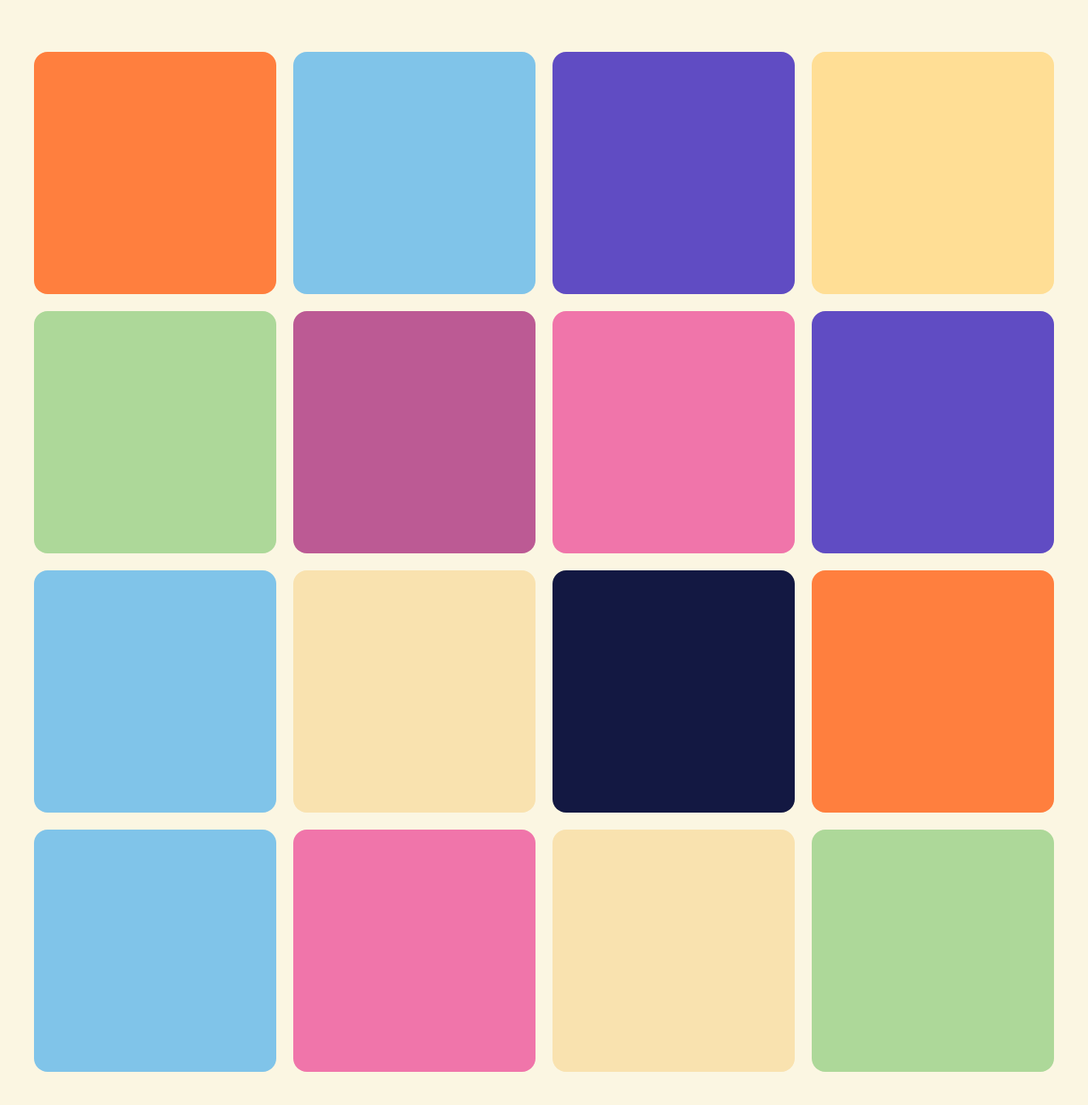
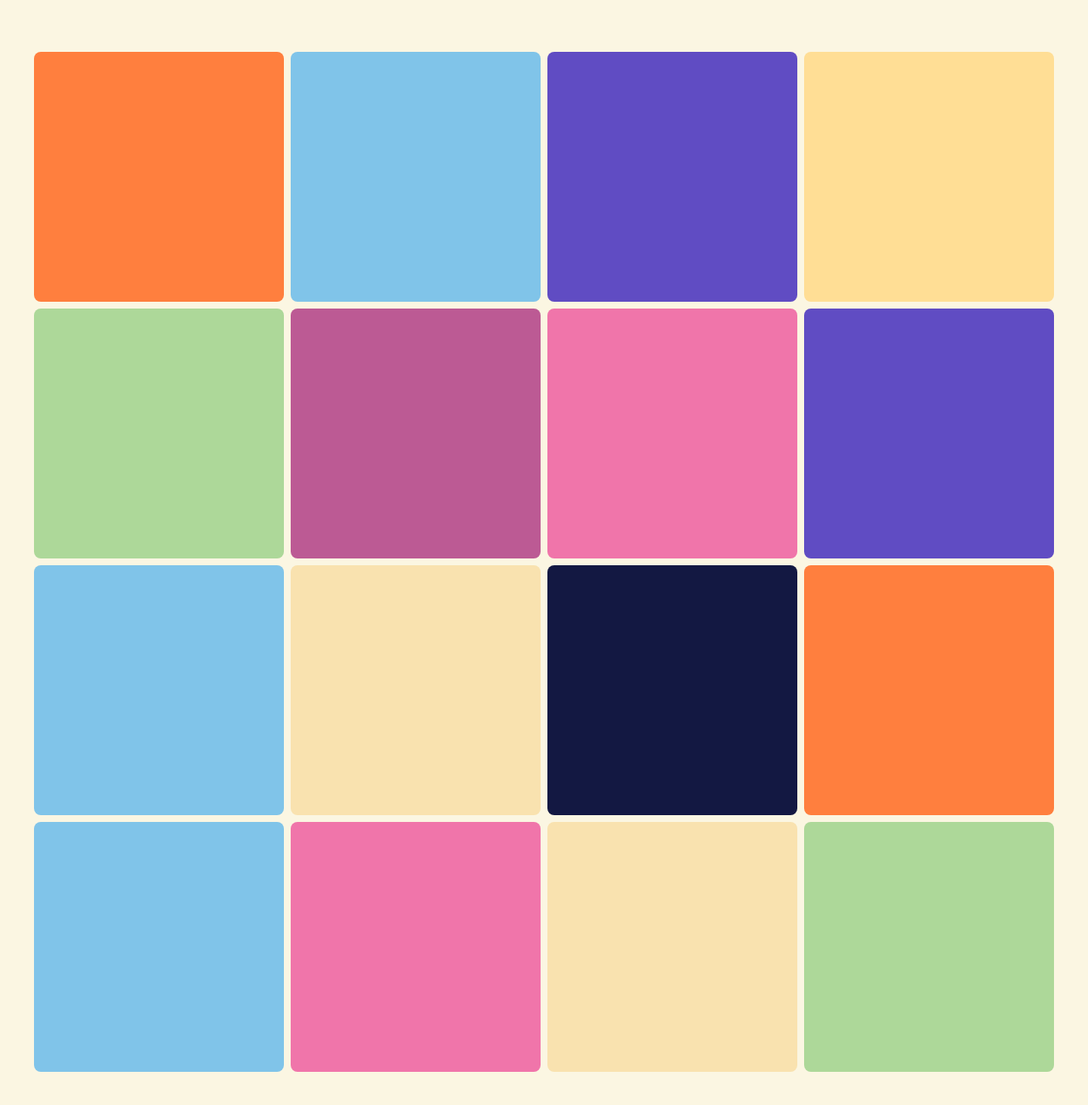
Before and after one commit to KevinRebakure/The-Gym-DOM-3-RebaGallery-FetchAPI-TypeScript, a website: page index.html in a window 1280 px wide. Shown: the part 262-1562 px from the top of the page at 85% size. Drawn offline with Linux system fonts and the light colour scheme.

Commit message:
adjusted rounds

```diff
--- a/index.html
+++ b/index.html
@@ -14,23 +14,23 @@
             <p><span id="month">July</span> <span id="day">5</span><sup id="exp">th</sup>, <span id="year">2024</span></p>
         </header>
         <img src="src/assets/RebaGallery Logo.svg" alt="" class="mx-auto">
-        <div id="cards" class="grid grid-cols-4 gap-5 my-20">
-            <div class="rounded-2xl w-full aspect-square bg-customOrange"></div>
-            <div class="rounded-2xl w-full aspect-square bg-customBlueish"></div>
-            <div class="rounded-2xl w-full aspect-square bg-customPurple"></div>
-            <div class="rounded-2xl w-full aspect-square bg-customYellowish"></div>
-            <div class="rounded-2xl w-full aspect-square bg-customGreen"></div>
-            <div class="rounded-2xl w-full aspect-square bg-customRed"></div>
-            <div class="rounded-2xl w-full aspect-square bg-customPink"></div>
-            <div class="rounded-2xl w-full aspect-square bg-customPurple"></div>
-            <div class="rounded-2xl w-full aspect-square bg-customBlueish"></div>
-            <div class="rounded-2xl w-full aspect-square bg-customLightYellow"></div>
-            <div class="rounded-2xl w-full aspect-square bg-customDarkBlue"></div>
-            <div class="rounded-2xl w-full aspect-square bg-customOrange"></div>
-            <div class="rounded-2xl w-full aspect-square bg-customBlueish"></div>
-            <div class="rounded-2xl w-full aspect-square bg-customPink"></div>
-            <div class="rounded-2xl w-full aspect-square bg-customLightYellow"></div>
-            <div class="rounded-2xl w-full aspect-square bg-customGreen"></div>
+        <div id="cards" class="grid grid-cols-4 gap-2 my-20">
+            <div class="rounded-lg w-full aspect-square bg-customOrange"></div>
+            <div class="rounded-lg w-full aspect-square bg-customBlueish"></div>
+            <div class="rounded-lg w-full aspect-square bg-customPurple"></div>
+            <div class="rounded-lg w-full aspect-square bg-customYellowish"></div>
+            <div class="rounded-lg w-full aspect-square bg-customGreen"></div>
+            <div class="rounded-lg w-full aspect-square bg-customRed"></div>
+            <div class="rounded-lg w-full aspect-square bg-customPink"></div>
+            <div class="rounded-lg w-full aspect-square bg-customPurple"></div>
+            <div class="rounded-lg w-full aspect-square bg-customBlueish"></div>
+            <div class="rounded-lg w-full aspect-square bg-customLightYellow"></div>
+            <div class="rounded-lg w-full aspect-square bg-customDarkBlue"></div>
+            <div class="rounded-lg w-full aspect-square bg-customOrange"></div>
+            <div class="rounded-lg w-full aspect-square bg-customBlueish"></div>
+            <div class="rounded-lg w-full aspect-square bg-customPink"></div>
+            <div class="rounded-lg w-full aspect-square bg-customLightYellow"></div>
+            <div class="rounded-lg w-full aspect-square bg-customGreen"></div>
         </div>
     </div>
     <script src="dist/main.js"></script>
--- a/src/main.ts
+++ b/src/main.ts
@@ -58,7 +58,8 @@ async function generateGallery() {
     const img = document.createElement("img");
     img.src = image.download_url;
     // img.className = "w-full aspect-square object-cover rounded-full";
-    img.className = "w-full aspect-square object-cover rounded-2xl";
+    // img.className = "w-full aspect-square object-cover rounded-2xl";
+    img.className = "w-full aspect-square object-cover rounded-lg";
     // img.className = "w-full aspect-square object-cover";
     img.alt = "Couldn't display😭";
     return img.outerHTML;
```
Also changed, not shown: dist/main.js, src/output.css.
